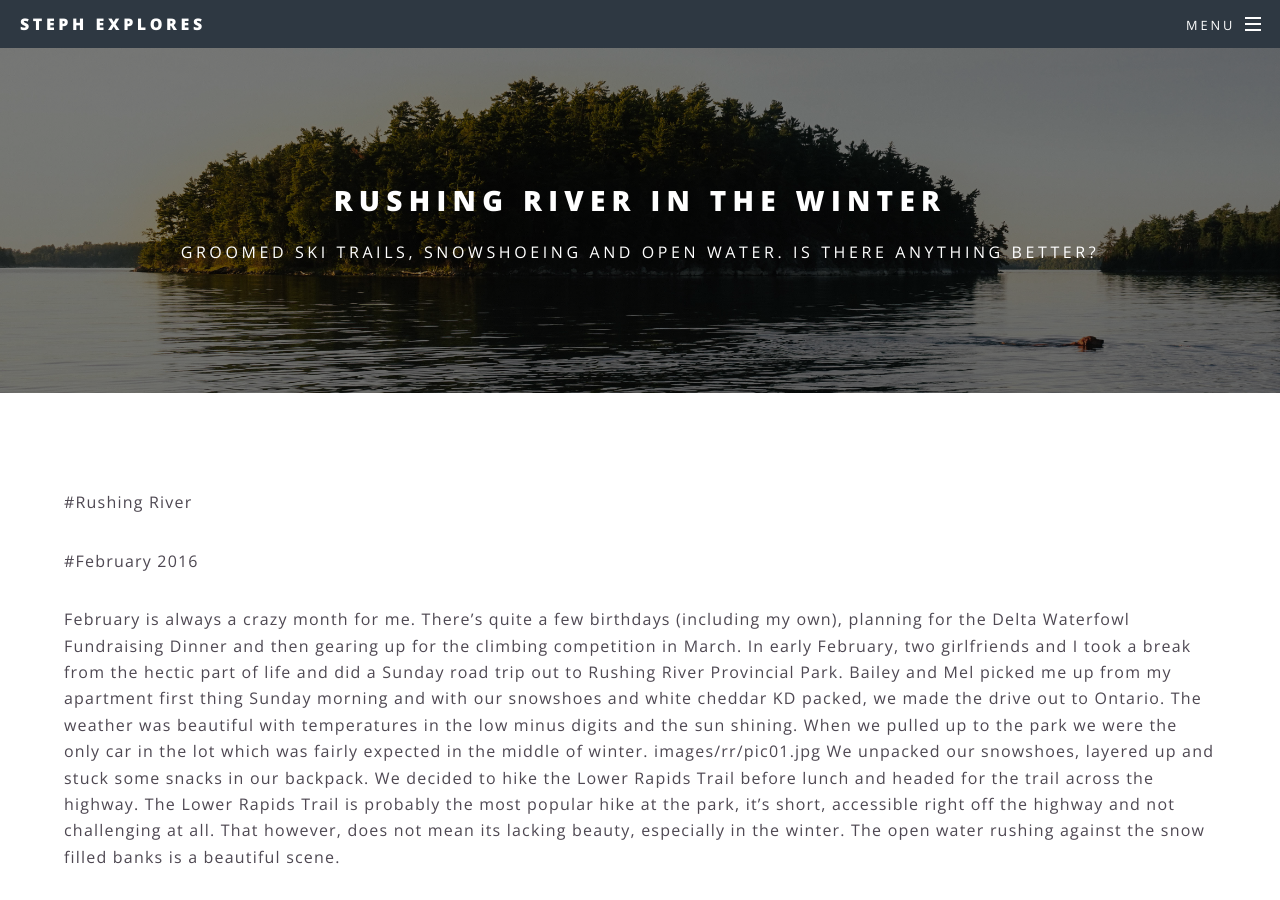
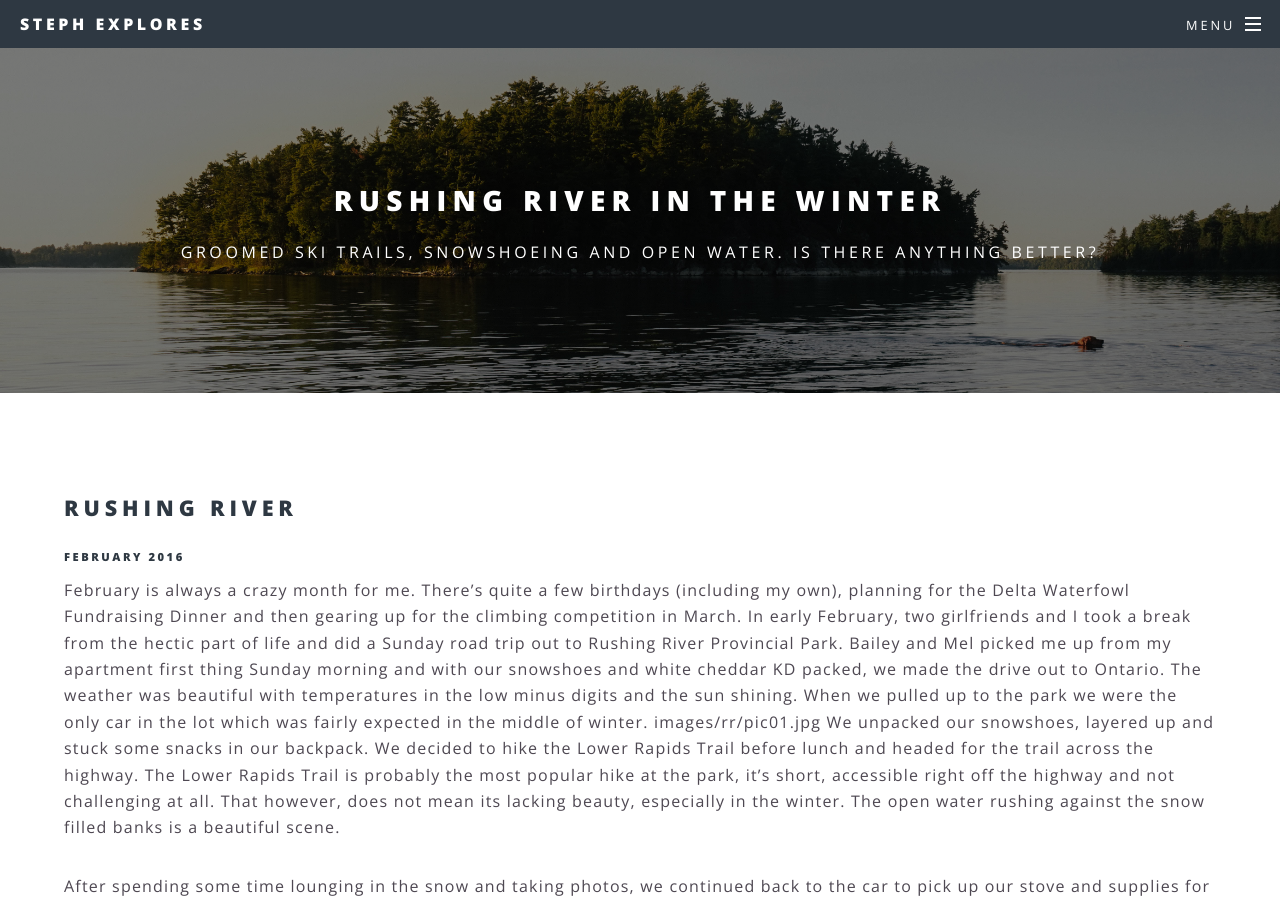
Before and after one commit to stephexplores/website, a Jekyll site: the page built from _posts/2017-03-15-travel-1-rushing-river-winter.markdown, in a window 1280 px wide and 900 px high. Built offline with Jekyll 4.4.1, drawn with Linux system fonts in a browser that asks for light colours.

Commit message:
Update title

```diff
--- a/_posts/2017-03-15-travel-1-rushing-river-winter.markdown
+++ b/_posts/2017-03-15-travel-1-rushing-river-winter.markdown
@@ -11,9 +11,9 @@
 published: true
 ---
 
-#Rushing River
+## Rushing River
 
-#February 2016
+###### February 2016
 
 February is always a crazy month for me. There’s quite a few birthdays (including my own), planning for the Delta Waterfowl Fundraising Dinner and then gearing up for the climbing competition in March. In early February, two girlfriends and I took a break from the hectic part of life and did a Sunday road trip out to Rushing River Provincial Park.
 Bailey and Mel picked me up from my apartment first thing Sunday morning and with our snowshoes and white cheddar KD packed, we made the drive out to Ontario. The weather was beautiful with temperatures in the low minus digits and the sun shining. When we pulled up to the park we were the only car in the lot which was fairly expected in the middle of winter.
```
